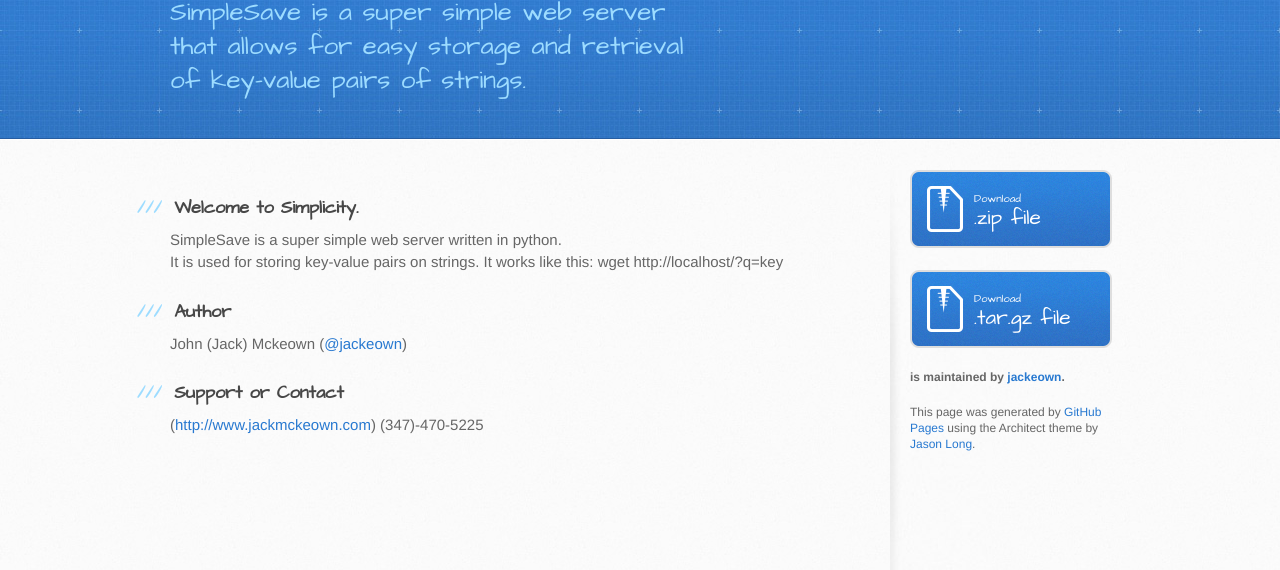
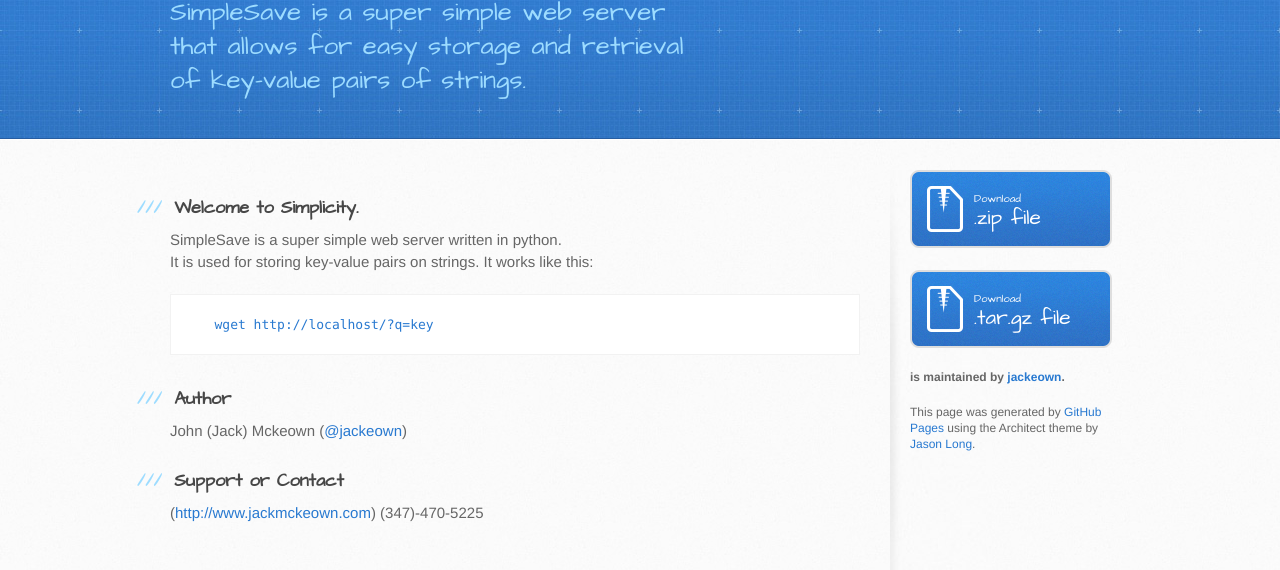
Before and after one commit to jackeown/SimpleSave, a plain HTML site: page index.html in a window 1280 px wide. Shown: the part 130-700 px from the top of the page. Drawn offline with Linux system fonts and the light colour scheme.

Commit message:
Create gh-pages branch via GitHub

```diff
--- a/index.html
+++ b/index.html
@@ -33,8 +33,10 @@
 
 <p>SimpleSave is a super simple web server written in python.<br>
 It is used for storing key-value pairs on strings.
-It works like this:
-    wget http://localhost/?q=key</p>
+It works like this:</p>
+
+<pre><code>   wget http://localhost/?q=key
+</code></pre>
 
 <h3>
 <a id="author" class="anchor" href="#author" aria-hidden="true"><span class="octicon octicon-link"></span></a>Author</h3>
--- a/params.json
+++ b/params.json
@@ -1 +1 @@
-{"name":"SimpleSave","tagline":"SimpleSave is a super simple web server that allows for easy storage and retrieval of key-value pairs of strings.","body":"### Welcome to Simplicity.\r\nSimpleSave is a super simple web server written in python.  \r\nIt is used for storing key-value pairs on strings.\r\nIt works like this:\r\n    wget http://localhost/?q=key\r\n\r\n### Author\r\nJohn (Jack) Mckeown (@jackeown)\r\n\r\n### Support or Contact\r\n(http://www.jackmckeown.com)\r\n(347)-470-5225\r\n","google":"","note":"Don't delete this file! It's used internally to help with page regeneration."}
+{"name":"SimpleSave","tagline":"SimpleSave is a super simple web server that allows for easy storage and retrieval of key-value pairs of strings.","body":"### Welcome to Simplicity.\r\nSimpleSave is a super simple web server written in python.  \r\nIt is used for storing key-value pairs on strings.\r\nIt works like this:\r\n\r\n       wget http://localhost/?q=key\r\n\r\n### Author\r\nJohn (Jack) Mckeown (@jackeown)\r\n\r\n### Support or Contact\r\n(http://www.jackmckeown.com)\r\n(347)-470-5225\r\n","google":"","note":"Don't delete this file! It's used internally to help with page regeneration."}
```
